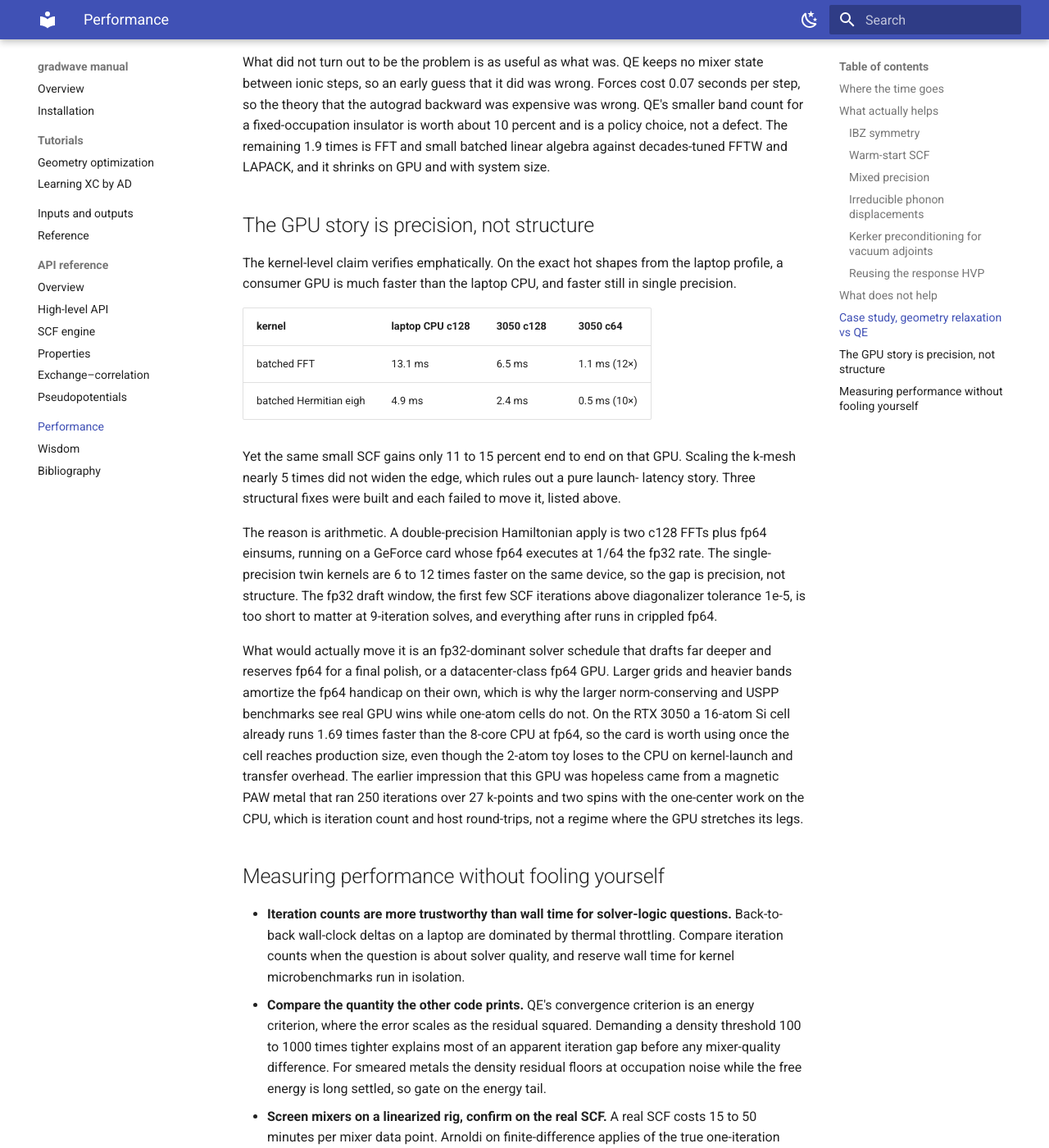
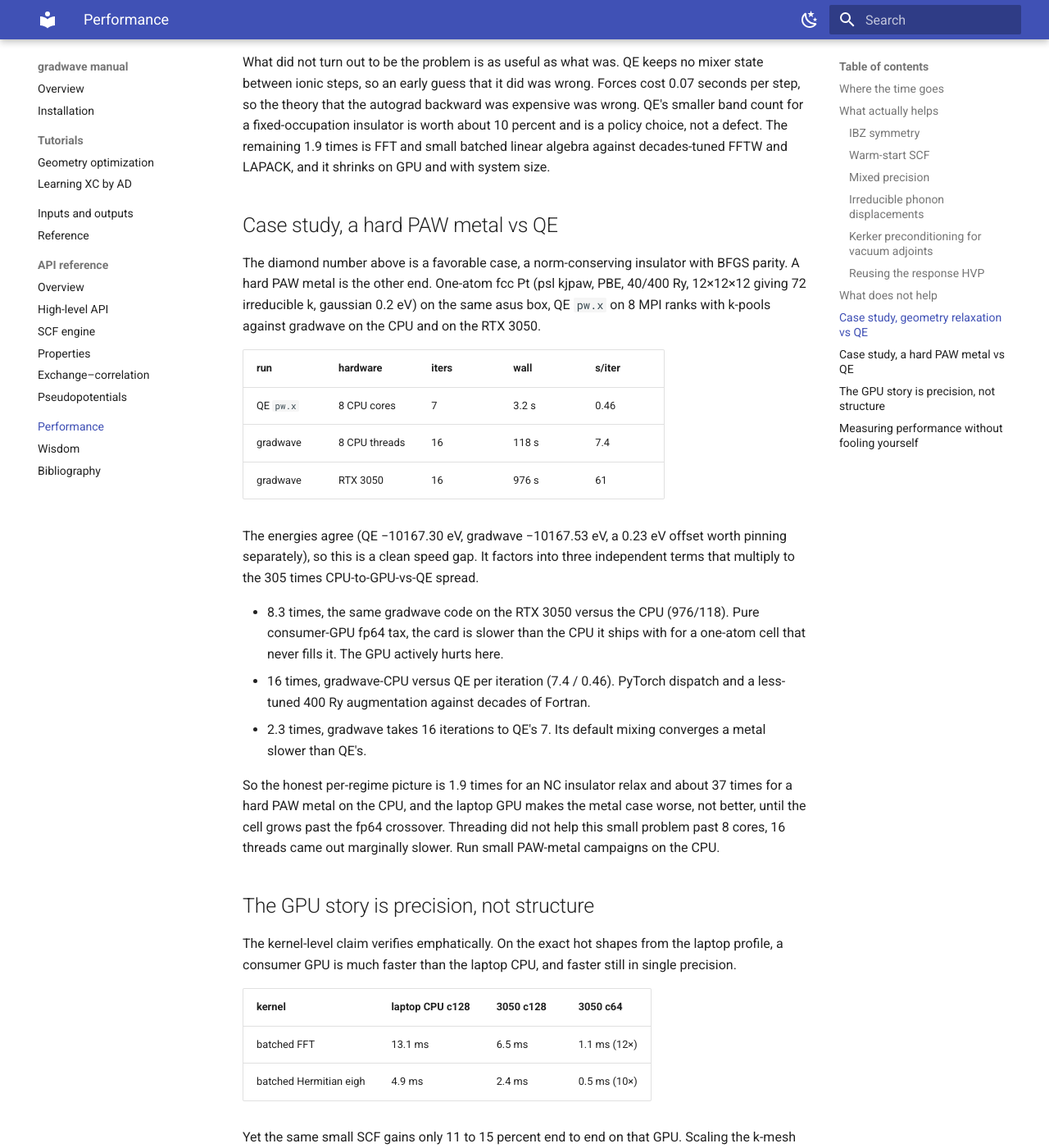
Before and after one commit to wladerer/gradwave, an MkDocs documentation site: the page built from docs/manual/performance.md, in a window 1280 px wide and 1400 px high, scrolled down 3906 px. Shown: the whole window at 82% size. Built offline with MkDocs 1.6.1 and Material for MkDocs 9.7.7, drawn with Linux system fonts in a browser that asks for light colours.

Commit message:
docs(perf): PAW-metal QE benchmark (fcc Pt) and the CPU>GPU crossover
QE 3.2s vs gradwave-CPU 118s (37x) vs gradwave-GPU 976s (305x) for 1-atom
fcc Pt PAW at 40/400 Ry, 72 k. Decomposes the gap into fp64-GPU tax (8.3x),
per-iteration framework (16x), and iteration count (2.3x). The laptop GPU is
slower than its own CPU for this size.

Co-Authored-By: Claude Opus 4.8 (1M context) <noreply@anthropic.com>

```diff
--- a/docs/manual/performance.md
+++ b/docs/manual/performance.md
@@ -158,6 +158,37 @@ and is a policy choice, not a defect. The remaining 1.9 times is FFT and small
 batched linear algebra against decades-tuned FFTW and LAPACK, and it shrinks on GPU
 and with system size.
 
+## Case study, a hard PAW metal vs QE
+
+The diamond number above is a favorable case, a norm-conserving insulator with BFGS
+parity. A hard PAW metal is the other end. One-atom fcc Pt (psl kjpaw, PBE, 40/400
+Ry, 12×12×12 giving 72 irreducible k, gaussian 0.2 eV) on the same asus box, QE
+`pw.x` on 8 MPI ranks with k-pools against gradwave on the CPU and on the RTX 3050.
+
+| run | hardware | iters | wall | s/iter |
+|---|---|---|---|---|
+| QE `pw.x` | 8 CPU cores | 7 | 3.2 s | 0.46 |
+| gradwave | 8 CPU threads | 16 | 118 s | 7.4 |
+| gradwave | RTX 3050 | 16 | 976 s | 61 |
+
+The energies agree (QE −10167.30 eV, gradwave −10167.53 eV, a 0.23 eV offset worth
+pinning separately), so this is a clean speed gap. It factors into three independent
+terms that multiply to the 305 times CPU-to-GPU-vs-QE spread.
+
+- 8.3 times, the same gradwave code on the RTX 3050 versus the CPU (976/118). Pure
+  consumer-GPU fp64 tax, the card is slower than the CPU it ships with for a one-atom
+  cell that never fills it. The GPU actively hurts here.
+- 16 times, gradwave-CPU versus QE per iteration (7.4 / 0.46). PyTorch dispatch and a
+  less-tuned 400 Ry augmentation against decades of Fortran.
+- 2.3 times, gradwave takes 16 iterations to QE's 7. Its default mixing converges a
+  metal slower than QE's.
+
+So the honest per-regime picture is 1.9 times for an NC insulator relax and about 37
+times for a hard PAW metal on the CPU, and the laptop GPU makes the metal case worse,
+not better, until the cell grows past the fp64 crossover. Threading did not help this
+small problem past 8 cores, 16 threads came out marginally slower. Run small PAW-metal
+campaigns on the CPU.
+
 ## The GPU story is precision, not structure
 
 The kernel-level claim verifies emphatically. On the exact hot shapes from the
```
